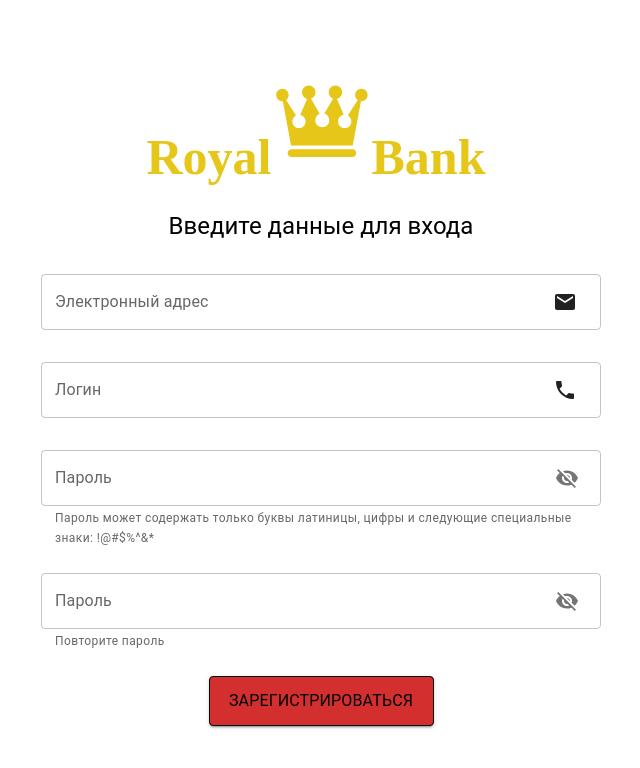
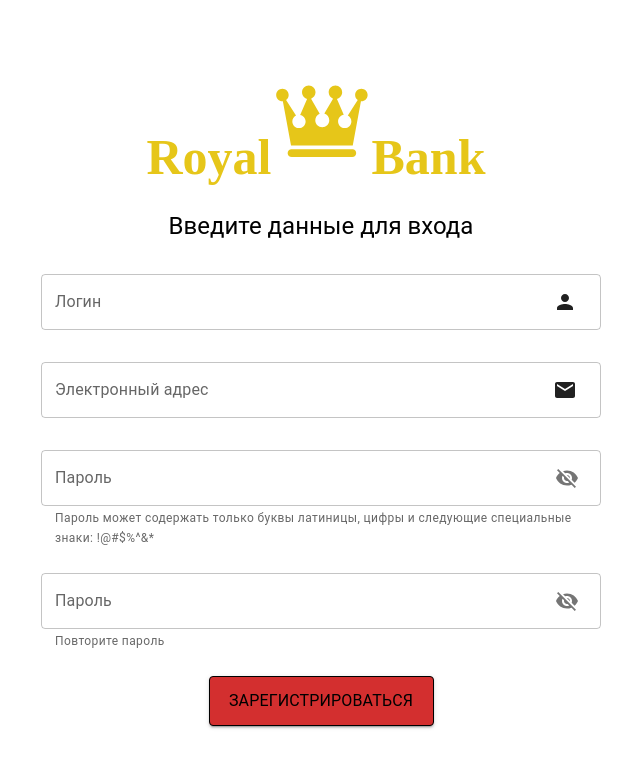
Before and after one commit to TheAlmightyMight/Royal-Bank, a React (Vite) app in the folder bank/: page /registration/step3 in a window 1280 px wide. Shown: the top 768 px of the page, without its empty margins (319-959 px from the left). Built offline with nearby package versions, Linux system fonts and the light colour scheme.

Commit message:
Validation started

```diff
--- a/bank/src/pages/registration/regStep1.jsx
+++ b/bank/src/pages/registration/regStep1.jsx
@@ -12,9 +12,9 @@ import {
 
 //MUI icons
 import PhoneAndroidIcon from "@mui/icons-material/PhoneAndroid";
-import EmailIcon from "@mui/icons-material/Email";
 import PersonIcon from "@mui/icons-material/Person";
 import CalendarMonthIcon from "@mui/icons-material/CalendarMonth";
+import PhoneIcon from "@mui/icons-material/Phone";
 
 //router
 import { useNavigate } from "react-router-dom";
@@ -22,18 +22,58 @@ import { useNavigate } from "react-router-dom";
 function Registration() {
   const navigate = useNavigate();
   const [values, setValues] = useState({
-    amount: "",
-    password: "",
-    weight: "",
-    weightRange: "",
-    // showPassword: false,
+    name: {
+      value: "",
+      error: false,
+    },
+    surname: {
+      value: "",
+      error: false,
+    },
+    thirdName: {
+      value: "",
+      error: false,
+    },
+    date: {
+      value: "",
+      error: false,
+    },
+    phone: {
+      value: "",
+      error: false,
+    },
   });
-  // const showPassword = () => {
-  //   setValues({
-  //     ...values,
-  //     showPassword: !values.showPassword,
-  //   });
-  // };
+  const nameCheck = (e) => {
+    let reg =
+      /^[А-ЯЁ][а-яё]*([-][А-ЯЁ][а-яё]*)?\s[А-ЯЁ][а-яё]*\s[А-ЯЁ][а-яё]*$/g;
+    if (values.name.value === "") {
+      setValues({
+        ...values,
+        name: {
+          ...values.name,
+          error: true,
+        },
+      });
+    }
+    if (reg.test(String(e.target.value).toLowerCase())) {
+      console.log("yay");
+      setValues({
+        ...values,
+        name: {
+          ...values.name,
+          error: true,
+        },
+      });
+    } else {
+      setValues({
+        ...values,
+        name: {
+          value: e.target.value,
+          error: false,
+        },
+      });
+    }
+  };
   return (
     <Box sx={{ display: "grid", placeItems: "center", mt: "0" }}>
       <Box
@@ -53,6 +93,8 @@ function Registration() {
         </Typography>
         <FormControl sx={{ mt: "1.5rem", minWidth: "inherit" }}>
           <TextField
+            error={values.name.error}
+            onChange={(e) => nameCheck(e)}
             helperText="Введите вашу фамилию"
             type="text"
             label={"Фамилия"}
--- a/bank/src/pages/registration/regStep2.jsx
+++ b/bank/src/pages/registration/regStep2.jsx
@@ -1,4 +1,4 @@
-import React from "react";
+import React, { useState } from "react";
 
 //MUI components
 import {
@@ -16,8 +16,117 @@ import PersonIcon from "@mui/icons-material/Person";
 //Router
 import { useNavigate } from "react-router-dom";
 
+// /\d{4}/gm
+// /\d{6}/gm
+
 function RegStep2() {
   const navigate = useNavigate();
+  const [values, setValues] = useState({
+    serialNumber: {
+      value: "",
+      error: false,
+    },
+    number: {
+      value: "",
+      error: false,
+    },
+    date: {
+      date: "",
+      error: false,
+    },
+    givenFrom: {
+      value: "",
+      error: false,
+    },
+  });
+  const serialNumberHandler = (e) => {
+    let reg = /\d{4}/;
+    if (values.serialNumber.value === "") {
+      setValues({
+        ...values,
+        serialNumber: {
+          ...values.serialNumber,
+          error: true,
+        },
+      });
+    }
+    if (
+      reg.test(String(e.target.value).toLowerCase()) &&
+      e.target.value.length === 4
+    ) {
+      setValues({
+        ...values,
+        serialNumber: {
+          value: e.target.value,
+          error: false,
+        },
+      });
+    } else {
+      setValues({
+        ...values,
+        serialNumber: {
+          value: e.target.value,
+          error: true,
+        },
+      });
+    }
+  };
+  const numberHandler = (e) => {
+    let reg = /\d{6}/;
+    if (values.serialNumber.value === "") {
+      setValues({
+        ...values,
+        number: {
+          ...values.serialNumber,
+          error: true,
+        },
+      });
+    }
+    if (
+      reg.test(String(e.target.value).toLowerCase()) &&
+      e.target.value.length === 6
+    ) {
+      setValues({
+        ...values,
+        number: {
+          value: e.target.value,
+          error: false,
+        },
+      });
+    } else {
+      setValues({
+        ...values,
+        number: {
+          value: e.target.value,
+          error: true,
+        },
+      });
+    }
+  };
+  const dateCheck = (e) => {
+    if (values.date.date) {
+      setValues({
+        ...values,
+        date: {
+          date: e.target.value,
+          error: false,
+        },
+      });
+    } else {
+      setValues({
+        ...values,
+        date: {
+          // ...values.date,
+          date: e.target.value,
+          error: true,
+        },
+      });
+    }
+  };
+  const nameCheck = (e) => {
+    const reg =
+      /^([А-ЯA-Z]|[А-ЯA-Z][\x27а-яa-z]{1,}|[А-ЯA-Z][\x27а-яa-z]{1,}\-([А-ЯA-Z][\x27а-яa-z]{1,}|(оглы)|(кызы)))\040[А-ЯA-Z][\x27а-яa-z]{1,}(\040[А-ЯA-Z][\x27а-яa-z]{1,})?$/;
+  };
   return (
     <Box
       sx={{
@@ -44,17 +153,32 @@ function RegStep2() {
 
         <Grid item xs={4}>
           <FormControl fullWidth sx={{ mr: "1rem", mt: "1.5rem" }}>
-            <TextField type="text" label={"серия"}></TextField>
+            <TextField
+              error={values.serialNumber.error}
+              onChange={(e) => serialNumberHandler(e)}
+              type="text"
+              label={"серия"}
+            ></TextField>
           </FormControl>
         </Grid>
         <Grid item xs={8}>
           <FormControl fullWidth sx={{ mt: "1.5rem" }}>
-            <TextField type="text" label={"номер"}></TextField>
+            <TextField
+              error={values.number.error}
+              onChange={(e) => numberHandler(e)}
+              type="text"
+              label={"номер"}
+            ></TextField>
           </FormControl>
         </Grid>
         <Grid item xs={4}>
           <FormControl fullWidth sx={{ mt: "1.5rem" }}>
-            <TextField helperText="Дата выдачи" type="date"></TextField>
+            <TextField
+              error={values.date.date ? false : true}
+              onBlur={(e) => dateCheck(e)}
+              helperText="Дата выдачи"
+              type="date"
+            ></TextField>
           </FormControl>
         </Grid>
         <Grid item xs={8}>
--- a/bank/src/pages/registration/regStep3.jsx
+++ b/bank/src/pages/registration/regStep3.jsx
@@ -22,8 +22,9 @@ import Logo from "../../components/logo";
 import VisibilityIcon from "@mui/icons-material/Visibility";
 import VisibilityOffIcon from "@mui/icons-material/VisibilityOff";
 import EmailIcon from "@mui/icons-material/Email";
-import PhoneIcon from "@mui/icons-material/Phone";
+// import PhoneIcon from "@mui/icons-material/Phone";
 import CheckIcon from "@mui/icons-material/Check";
+import PersonIcon from "@mui/icons-material/Person";
 
 function RegStep3() {
   const navigate = useNavigate();
@@ -33,15 +34,85 @@ function RegStep3() {
     passwordHint: false,
   });
   const [values, setValues] = useState({
-    email: "",
-    phone: "",
+    email: {
+      value: "",
+      error: false,
+    },
+    login: {
+      value: "",
+      error: false,
+    },
     password: "",
-    checkPassword: "",
+    checkPassword: " ",
   });
   const generatorHandler = () => {
     let pass = Generate(20);
     console.log("lol");
     setValues({ ...values, password: pass });
+    setPasswordShown({
+      ...passwordShown,
+      passwordHint: !passwordShown.passwordHint,
+    });
+  };
+  const loginHandler = (e) => {
+    let reg = /^[a-z]+([-_]?[a-z0-9]+){0,2}$/i;
+    if (values.login.value === "") {
+      setValues({
+        ...values,
+        login: {
+          ...values.login,
+          error: true,
+        },
+      });
+    }
+    if (reg.test(String(e.target.value).toLowerCase())) {
+      setValues({
+        ...values,
+        login: {
+          ...values.email,
+          error: false,
+        },
+      });
+    } else {
+      setValues({
+        ...values,
+        login: {
+          value: e.target.value,
+          error: true,
+        },
+      });
+    }
+  };
+  const emailHandler = (e) => {
+    let reg =
+      /^(([^<>()[\]\\.,;:\s@\"]+(\.[^<>()[\]\\.,;:\s@\"]+)*)|(\".+\"))@((\[[0-9]{1,3}\.[0-9]{1,3}\.[0-9]{1,3}\.[0-9]{1,3}\])|(([a-zA-Z\-0-9]+\.)+[a-zA-Z]{2,}))$/;
+    if (values.email.value === "") {
+      setValues({
+        ...values,
+        email: {
+          ...values.email,
+          error: true,
+        },
+      });
+    }
+    if (reg.test(String(e.target.value).toLowerCase())) {
+      setValues({
+        ...values,
+        email: {
+          value: e.target.value,
+          error: false,
+        },
+      });
+    } else {
+      setValues({
+        ...values,
+
+        email: {
+          value: e.target.value,
+          error: true,
+        },
+      });
+    }
   };
   return (
     <Box
@@ -73,6 +144,21 @@ function RegStep3() {
         <Grid item xs={12}>
           <FormControl fullWidth sx={{ mt: "1.5rem" }}>
             <TextField
+              error={values.login.error}
+              onChange={(e) => loginHandler(e)}
+              InputProps={{
+                endAdornment: <PersonIcon sx={{ mr: "0.6rem" }} />,
+              }}
+              type="text"
+              label={"Логин"}
+            ></TextField>
+          </FormControl>
+        </Grid>
+        <Grid item xs={12}>
+          <FormControl fullWidth sx={{ mt: "1.5rem" }}>
+            <TextField
+              error={values.email.error}
+              onChange={(e) => emailHandler(e)}
               InputProps={{
                 endAdornment: <EmailIcon sx={{ mr: "0.6rem" }} />,
               }}
@@ -81,32 +167,49 @@ function RegStep3() {
             ></TextField>
           </FormControl>
         </Grid>
-        <Grid item xs={12}>
+        <Grid sx={{ position: "relative" }} item xs={12}>
+          {passwordShown.passwordHint && (
+            <Alert
+              role="alert"
+              severity="warning"
+              variant="filled"
+              component="div"
+              action={
+                <IconButton
+                  onClick={() => generatorHandler()}
+                  sx={{ mb: "0.5rem" }}
+                >
+                  <CheckIcon />
+                </IconButton>
+              }
+              sx={{
+                mb: "2rem",
+                position: "absolute",
+                zIndex: "10",
+                inset: "0 0 50px 100px ",
+              }}
+            >
+              Сгенерировать пароль?
+            </Alert>
+          )}
           <FormControl fullWidth sx={{ mt: "1.5rem" }}>
             <TextField
-              InputProps={{
-                endAdornment: <PhoneIcon sx={{ mr: "0.6rem" }} />,
-              }}
-              type="text"
-              label={"Логин"}
-            ></TextField>
-          </FormControl>
-        </Grid>
-        <Grid sx={{ position: "relative" }} item xs={12}>
-          <FormControl fullWidth sx={{ mt: "1.5rem" }}>
-            <TextField
+              autoComplete="false"
+              onChange={(e) =>
+                setValues({ ...values, password: e.target.value })
+              }
               onFocus={() =>
                 setPasswordShown({
                   ...passwordShown,
                   passwordHint: !passwordShown.passwordHint,
                 })
               }
-              onBlur={() =>
-                setPasswordShown({
-                  ...passwordShown,
-                  passwordHint: !passwordShown.passwordHint,
-                })
-              }
+              // onBlur={() =>
+              //   setPasswordShown({
+              //     ...passwordShown,
+              //     passwordHint: !passwordShown.passwordHint,
+              //   })
+              // }
               type={passwordShown.password ? "password" : "text"}
               label={"Пароль"}
               value={values.password}
@@ -132,34 +235,15 @@ function RegStep3() {
                 ),
               }}
             ></TextField>
-            {passwordShown.passwordHint && (
-              <Alert
-                severity="warning"
-                variant="filled"
-                component="div"
-                action={
-                  <IconButton
-                    onClick={() => generatorHandler()}
-                    sx={{ mb: "0.5rem" }}
-                  >
-                    <CheckIcon />
-                  </IconButton>
-                }
-                sx={{
-                  mb: "2rem",
-                  position: "absolute",
-                  zIndex: "10",
-                  inset: "0 0 10px 100px ",
-                }}
-              >
-                Сгенерировать пароль?
-              </Alert>
-            )}
           </FormControl>
         </Grid>
         <Grid item xs={12}>
           <FormControl fullWidth sx={{ mt: "1rem" }}>
             <TextField
+              onChange={(e) =>
+                setValues({ ...values, checkPassword: e.target.value })
+              }
+              autoComplete="false"
               InputProps={{
                 endAdornment: (
                   <InputAdornment position="end">
```
